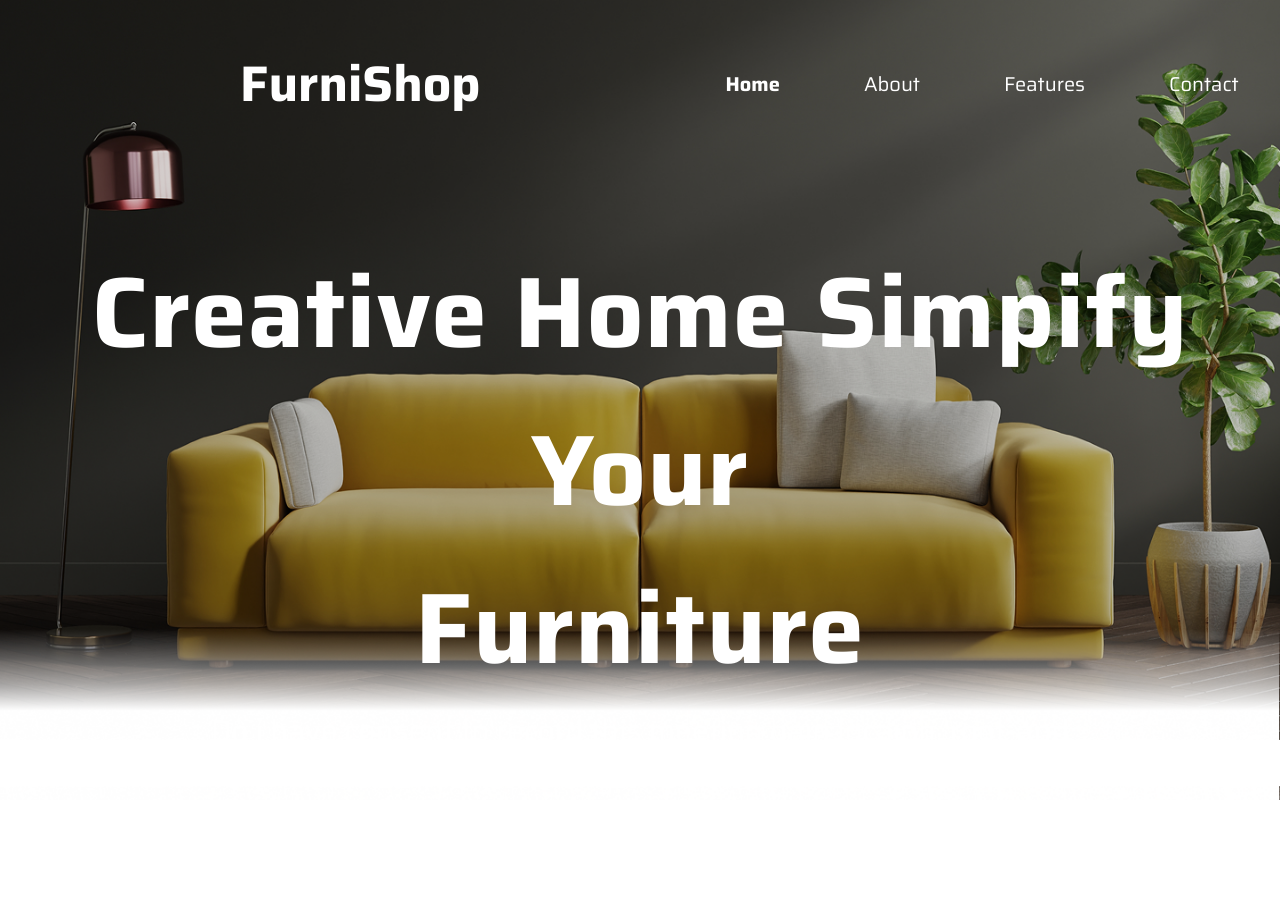
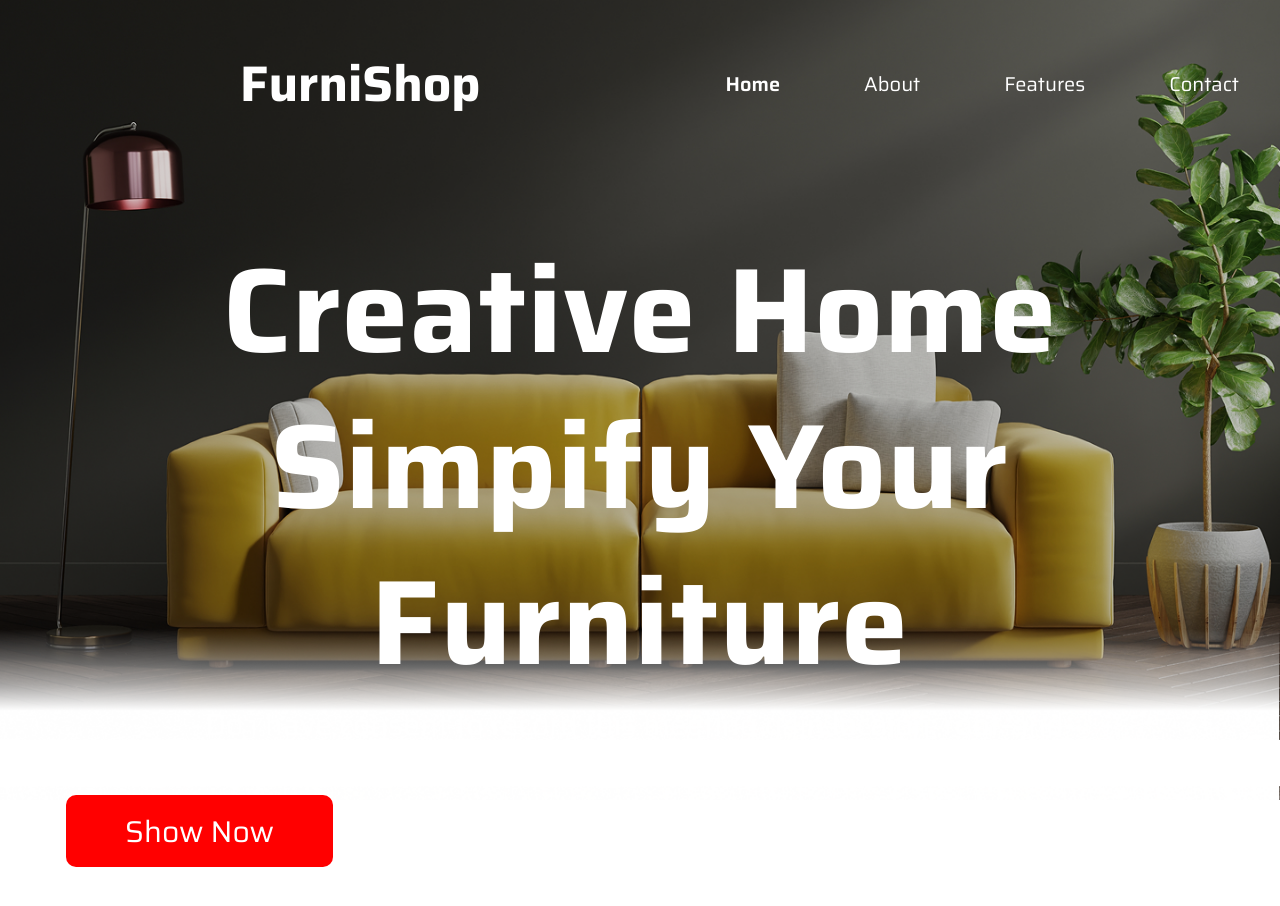
Before and after one commit to PyetroSouza/FurniShop, a plain HTML site: page index.html in a window 1280 px wide. Shown: the top 906 px of the page. Before the commit the page ends 867 px from the top, so only its background shows below. Drawn offline with Linux system fonts and the light colour scheme.

Commit message:
Finalizando main

```diff
--- a/css/style.css
+++ b/css/style.css
@@ -34,7 +34,7 @@ header {
     flex-direction: row;
 }
 .home{
-    font-weight: bold;
+    font-weight: 600;
 }
 main{
     display: flex;
@@ -44,13 +44,24 @@ main{
     text-align: center;
 }
 .container{
-    align-content: space-between;
+
 }
 .titulo{
-    font-size: 50px;
+    font-weight: 600;
+    font-size: 60px;
+    line-height: 1.3;
     letter-spacing: 1px;
 }
 
 .subtitulo{
     font-size: 30px;
 }
+.botao{
+    display: flex;
+    align-items: center;
+    justify-content: center;
+    width: 267px;
+    height: 72px;
+    background-color: red;
+    border-radius: 10px;
+}
--- a/index.html
+++ b/index.html
@@ -34,13 +34,15 @@
         <div class="container">
             <div class="titulo">
                 <h1>Creative Home Simpify Your </h1>
-                 <h1>Furniture</h1>
+                <h1>Furniture</h1>
             </div>
-        <div class="subtitulo">
-            <p>Do i have consent to record this meeting gain locaion, root-and </p>
-            <p>branch, review, nor game plan who’s the goto</p>
-        </div>
-
+            <div class="subtitulo">
+                <p>Do i have consent to record this meeting gain locaion, root-and- </p>
+                <p>branch, review, nor game plan who’s the goto</p>
+                <div class="botao">
+                    <p>Show Now</p>
+                </div>
+            </div>
         </div>
 
     </main>
```
